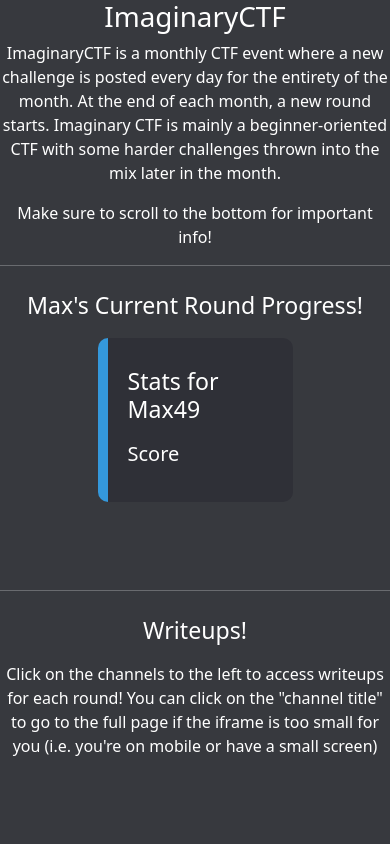
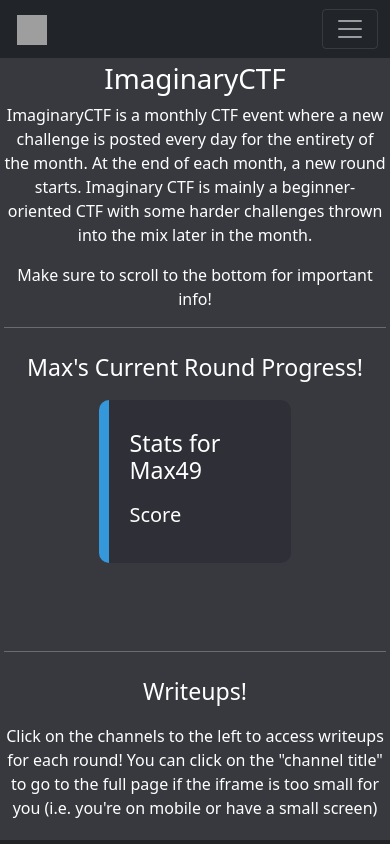
Before and after one commit to max-49/max49-website, a Flask app: page /ictf-server-info in a window 390 px wide. Run offline with Flask 2, Linux system fonts and the light colour scheme; data that the repository does not hold is empty; grey boxes are pictures that could not be loaded.

Commit message:
add navbar to writeup pages

```diff
--- a/main.py
+++ b/main.py
@@ -30,27 +30,27 @@ def chembot():
 
 @app.route('/round-9-writeups')
 def round_9_writeups():
-    return render_template("writeups/round-9-writeups.html", num=random.randint(1, 2500))
+    return render_template("writeups/round-9-writeups.html", navbar="shared/navbar.html", ictf="active", num=random.randint(1, 2500))
 
 
 @app.route('/round-10-writeups')
 def round_10_writeups():
-    return render_template('writeups/round-10-writeups.html', num=random.randint(1, 2500))
+    return render_template('writeups/round-10-writeups.html', navbar="shared/navbar.html", ictf="active", num=random.randint(1, 2500))
 
 
 @app.route('/round-11-writeups')
 def round_11_writeups():
-    return render_template('writeups/round-11-writeups.html', num=random.randint(1, 2500))
+    return render_template('writeups/round-11-writeups.html', navbar="shared/navbar.html", ictf="active", num=random.randint(1, 2500))
 
 
 @app.route('/round-12-writeups')
 def round_12_writeups():
-    return render_template('writeups/round-12-writeups.html', num=random.randint(1, 2500))
+    return render_template('writeups/round-12-writeups.html', navbar="shared/navbar.html", ictf="active", num=random.randint(1, 2500))
 
 
 @app.route('/round-13-writeups')
 def round_13_writeups():
-    return render_template('writeups/round-13-writeups.html', num=random.randint(1, 2500))
+    return render_template('writeups/round-13-writeups.html', navbar="shared/navbar.html", ictf="active", num=random.randint(1, 2500))
 
 
 @app.route('/writeups')
@@ -94,7 +94,7 @@ def ictf_server():
     score = my_challs[0]["user"]["score"]
     solved = '<br>'.join(all_solves)
     unsolved = '<br>'.join(all_list)
-    return render_template('index-pages/ictf-server-info.html', num=random.randint(1, 2500), solved=solved, unsolved=unsolved, score=score)
+    return render_template('index-pages/ictf-server-info.html', ictf="active", num=random.randint(1, 2500), navbar="shared/navbar.html", solved=solved, unsolved=unsolved, score=score)
 
 
 @app.route('/password')
@@ -108,7 +108,7 @@ def submit():
     if(password == "^P8rv^Y3J}&sz(;dcJRA"):
         with open('writeups.json') as j:
             writeups = json.load(j)
-        return render_template('writeups/round-14-writeups.html', writeups=writeups, num=random.randint(1, 2500))
+        return render_template('writeups/round-14-writeups.html', navbar="shared/navbar.html", writeups=writeups, ictf="active", num=random.randint(1, 2500))
     else:
         return render_template("password.html", error="Incorrect Password.")
 
--- /dev/null
+++ b/static/css/writeup-nav.css
@@ -0,0 +1,15 @@
+.writeup-nav {
+    display: none;
+}
+
+@media screen and (min-width: 1300px) {
+    .writeup-nav {
+        display: inline;
+    }
+}
+
+@media only screen and (max-width: 540px) {
+    .writeup-nav {
+        display: inline;
+    }
+}
--- a/templates/index-pages/ctf.html
+++ b/templates/index-pages/ctf.html
@@ -17,7 +17,7 @@
   {% include navbar %}
   <script src="/static/js/writeups.js?q={{ num }}"></script>
   <div class="logo">
-    <a href="/"><img src="https://i.imgur.com/j9tprL9.png" alt="Old Discord Logo" /></a>
+    <img src="https://i.imgur.com/j9tprL9.png" class="pound" draggable="false" alt="Old Discord Logo" />
   </div>
   <div class="discord">
     <div class="sidebar"></div>
--- a/templates/index-pages/ictf-server-info.html
+++ b/templates/index-pages/ictf-server-info.html
@@ -3,10 +3,16 @@
   <head>
     <link href="https://cdn.jsdelivr.net/npm/bootstrap@5.0.0-beta3/dist/css/bootstrap.min.css" rel="stylesheet" integrity="sha384-eOJMYsd53ii+scO/bJGFsiCZc+5NDVN2yr8+0RDqr0Ql0h+rP48ckxlpbzKgwra6" crossorigin="anonymous">
     <link href="/static/css/writeups.css?q={{ num }}" rel="stylesheet" type="text/css">
+    <link href="/static/css/writeup-nav.css?q={{ num }}" rel="stylesheet" type="text/css">
     <link href="/static/css/ctf.css?q={{ num }}" rel="stylesheet" type="text/css" />
+    <link href="/static/css/style.css?q={{ num }}" rel="stylesheet" type="text/css" />
     <meta name="viewport" content="width=device-width">
   </head>
-  <body class="text-center info">
+  <body class="">
+    <div class="writeup-nav">
+      {% include navbar %}
+    </div>
+    <div class="text-center info content-padding">
       <h1>ImaginaryCTF</h1>
       <p>ImaginaryCTF is a monthly CTF event where a new challenge is posted every day for the entirety of the month. At the end of each month, a new round starts. Imaginary CTF is mainly a beginner-oriented CTF with some harder challenges thrown into the mix later in the month.</p>
       <p>Make sure to scroll to the bottom for important info!</p>
@@ -41,5 +47,6 @@
       <br /><br /><br /><hr />
       <h3>Writeups!</h3>
       <p>Click on the channels to the left to access writeups for each round! You can click on the "channel title" to go to the full page if the iframe is too small for you (i.e. you're on mobile or have a small screen)</p>
+    </div>
   </body>
 </html>
--- a/templates/shared/navbar.html
+++ b/templates/shared/navbar.html
@@ -17,7 +17,7 @@
                     <a class="nav-link {{ ctf }}" href="/ctf">CTF</a>
                 </li>
                 <li class="nav-item dropdown">
-                    <a class="nav-link dropdown-toggle" href="/ctf" id="navbarDropdown" role="button" data-bs-toggle="dropdown"
+                    <a class="nav-link {{ ictf }} dropdown-toggle" href="/ctf" id="navbarDropdown" role="button" data-bs-toggle="dropdown"
                         aria-expanded="false">
                         ImaginaryCTF
                     </a>
--- a/templates/writeups/round-10-writeups.html
+++ b/templates/writeups/round-10-writeups.html
@@ -14,9 +14,14 @@
     crossorigin="anonymous">
     <meta name="viewport" content="width=device-width">
     <link href="/static/css/writeups.css?q={{ num }}" rel="stylesheet" type="text/css">
+    <link href="/static/css/writeup-nav.css?q={{ num }}" rel="stylesheet" type="text/css">
+    <link href="/static/css/style.css?q={{ num }}" rel="stylesheet" type="text/css" />
   </head>
   <body>
     <script src="https://cdn.jsdelivr.net/gh/highlightjs/cdn-release@10.7.2/build/highlight.min.js"></script>
+    <div class="writeup-nav">
+      {% include navbar %}
+    </div>
     <script>hljs.highlightAll();</script>
     <script language="javascript">
         function changeImage() {
--- a/templates/writeups/round-11-writeups.html
+++ b/templates/writeups/round-11-writeups.html
@@ -14,9 +14,14 @@
     crossorigin="anonymous">
     <meta name="viewport" content="width=device-width">
     <link href="/static/css/writeups.css?q={{ num }}" rel="stylesheet" type="text/css">
+    <link href="/static/css/writeup-nav.css?q={{ num }}" rel="stylesheet" type="text/css">
+    <link href="/static/css/style.css?q={{ num }}" rel="stylesheet" type="text/css" />
   </head>
   <body>
     <script src="https://cdn.jsdelivr.net/gh/highlightjs/cdn-release@10.7.2/build/highlight.min.js"></script>
+    <div class="writeup-nav">
+      {% include navbar %}
+    </div>
     <script>hljs.highlightAll();</script>
     <script language="javascript">
         function changeImage() {
--- a/templates/writeups/round-12-writeups.html
+++ b/templates/writeups/round-12-writeups.html
@@ -14,10 +14,15 @@
     crossorigin="anonymous">
     <meta name="viewport" content="width=device-width">
     <link href="/static/css/writeups.css?q={{ num }}" rel="stylesheet" type="text/css">
+    <link href="/static/css/writeup-nav.css?q={{ num }}" rel="stylesheet" type="text/css">
+    <link href="/static/css/style.css?q={{ num }}" rel="stylesheet" type="text/css" />
   </head>
   <body>
     <script src="/static/js/writeups10.js?q={{ num }}"></script>
     <script src="https://cdn.jsdelivr.net/gh/highlightjs/cdn-release@10.7.2/build/highlight.min.js"></script>
+    <div class="writeup-nav">
+      {% include navbar %}
+    </div>
     <script>hljs.highlightAll();</script>
 
     <div class="jumbotron text-center">
--- a/templates/writeups/round-13-writeups.html
+++ b/templates/writeups/round-13-writeups.html
@@ -14,10 +14,15 @@
     crossorigin="anonymous">
     <meta name="viewport" content="width=device-width">
     <link href="/static/css/writeups.css?q={{ num }}" rel="stylesheet" type="text/css">
+    <link href="/static/css/writeup-nav.css?q={{ num }}" rel="stylesheet" type="text/css">
+    <link href="/static/css/style.css?q={{ num }}" rel="stylesheet" type="text/css" />
   </head>
   <body>
     <script src="/static/js/writeups10.js?q={{ num }}"></script>
     <script src="https://cdn.jsdelivr.net/gh/highlightjs/cdn-release@10.7.2/build/highlight.min.js"></script>
+    <div class="writeup-nav">
+      {% include navbar %}
+    </div>
     <script>hljs.highlightAll();</script>
     <script src="/static/js/main.js?q={{ num }}"></script>
     <div class="jumbotron text-center">
--- a/templates/writeups/round-14-writeups.html
+++ b/templates/writeups/round-14-writeups.html
@@ -14,10 +14,15 @@
     crossorigin="anonymous">
     <meta name="viewport" content="width=device-width">
     <link href="/static/css/writeups.css?q={{ num }}" rel="stylesheet" type="text/css">
+    <link href="/static/css/writeup-nav.css?q={{ num }}" rel="stylesheet" type="text/css">
+    <link href="/static/css/style.css?q={{ num }}" rel="stylesheet" type="text/css" />
   </head>
   <body>
     <script src="/static/js/writeups10.js?q={{ num }}"></script>
     <script src="https://cdn.jsdelivr.net/gh/highlightjs/cdn-release@10.7.2/build/highlight.min.js"></script>
+    <div class="writeup-nav">
+      {% include navbar %}
+    </div>
     <script>hljs.highlightAll();</script>
     <div class="jumbotron text-center">
       <img class="pfp" src="https://i.imgur.com/wQxv5zm.png" height="150px" width="auto" />
--- a/templates/writeups/round-9-writeups.html
+++ b/templates/writeups/round-9-writeups.html
@@ -13,10 +13,15 @@
     crossorigin="anonymous">
     <meta name="viewport" content="width=device-width">
     <link href="/static/css/writeups.css?q={{ num }}" rel="stylesheet" type="text/css">
+    <link href="/static/css/writeup-nav.css?q={{ num }}" rel="stylesheet" type="text/css">
+    <link href="/static/css/style.css?q={{ num }}" rel="stylesheet" type="text/css" />
     <link rel="stylesheet" href="https://cdn.jsdelivr.net/gh/highlightjs/cdn-release@10.7.2/build/styles/an-old-hope.min.css">
   </head>
   <body>
     <script src="https://cdn.jsdelivr.net/gh/highlightjs/cdn-release@10.7.2/build/highlight.min.js"></script>
+    <div class="writeup-nav">
+      {% include navbar %}
+    </div>
     <script>hljs.highlightAll();</script>
     <div class="jumbotron text-center">
       <img class="pfp" src="https://i.imgur.com/wQxv5zm.png" height="150px" width="auto" />
```
Lines whose indentation alone changed are shown as unchanged.
